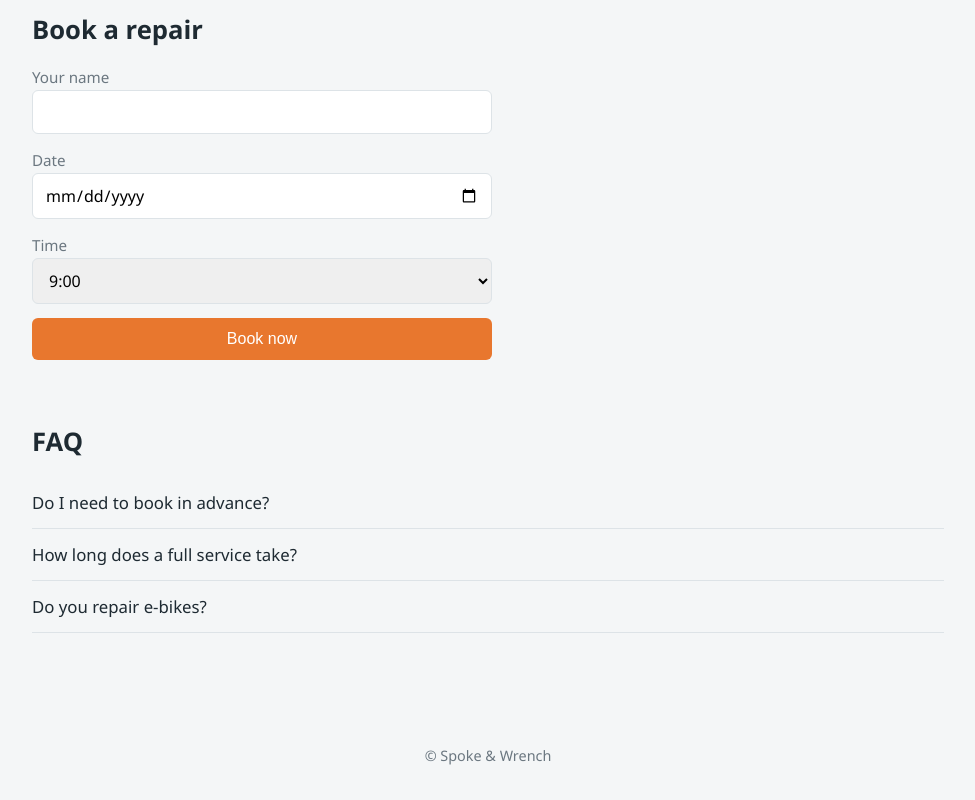
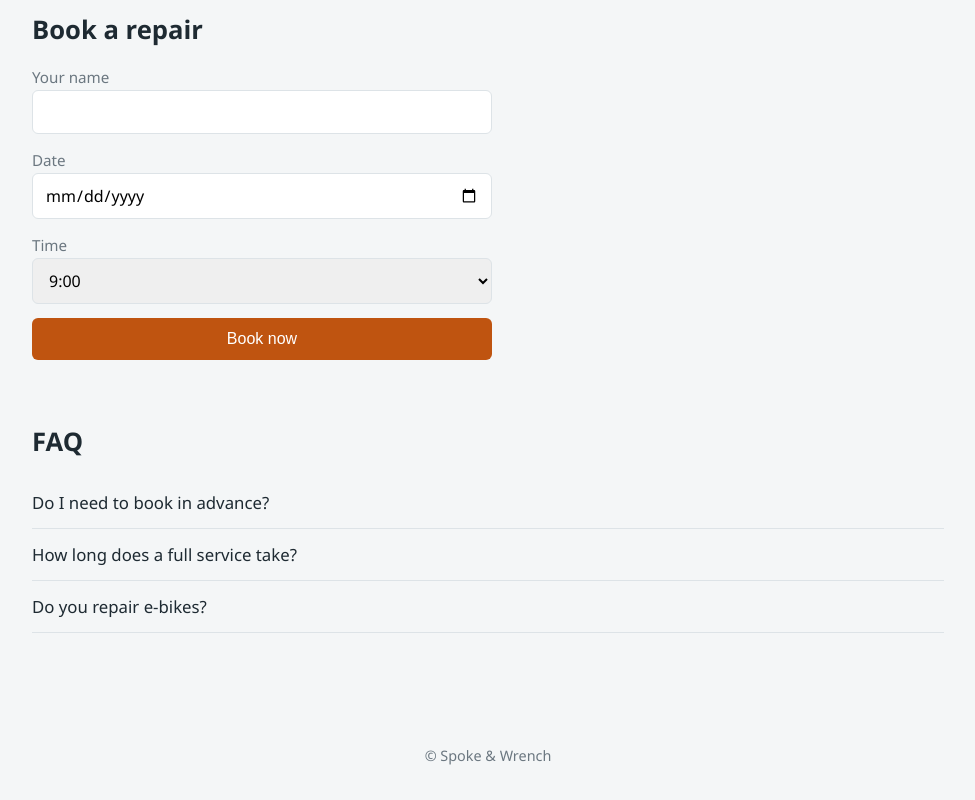
Before and after one commit to undefinedcringe/spoke-and-wrench-case-study, a plain HTML site: page site/index.html in a window 1280 px wide. Shown: the part 1092-1892 px from the top of the page, without its empty margins (152-1127 px from the left). Drawn offline with Linux system fonts and the light colour scheme.

Commit message:
fix(a11y): raise submit button contrast from 3.0:1 to 4.68:1

```diff
--- a/site/index.html
+++ b/site/index.html
@@ -9,6 +9,7 @@
       --dark: #1e2a32;
       --light: #f4f6f7;
       --accent: #e8772e;
+      --accent-strong: #bf5410;
       --green: #2e8b57;
       --red: #c0392b;
       --muted: #6b7780;
@@ -129,7 +130,7 @@
       padding: 12px 24px;
       border: none;
       border-radius: 6px;
-      background: var(--accent);
+      background: var(--accent-strong);
       color: #fff;
       font-size: 1rem;
       cursor: pointer;
```
